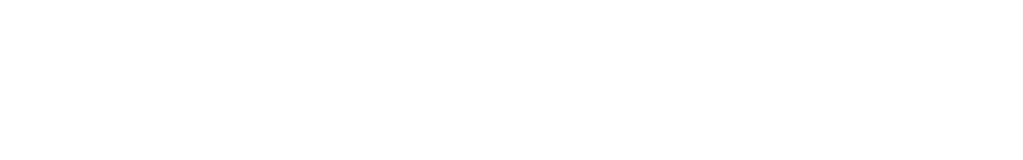
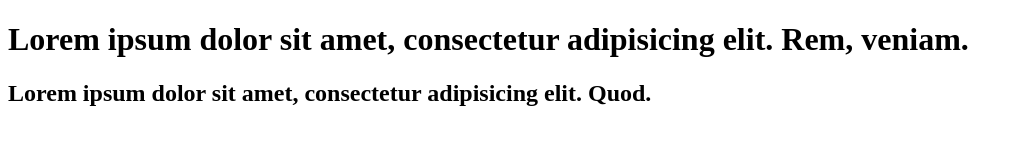
Before and after one commit to SergiuLuchin/Project1, a plain HTML site: page index.html in a window 1280 px wide. Shown: the whole page, without its empty margins (0-1023 px from the left). Drawn offline with Linux system fonts and the light colour scheme.

```diff
--- a/index.html
+++ b/index.html
@@ -5,6 +5,7 @@
     <title>Title</title>
 </head>
 <body>
-
+<h1>Lorem ipsum dolor sit amet, consectetur adipisicing elit. Rem, veniam.</h1>
+<h2>Lorem ipsum dolor sit amet, consectetur adipisicing elit. Quod.</h2>
 </body>
 </html>
```
